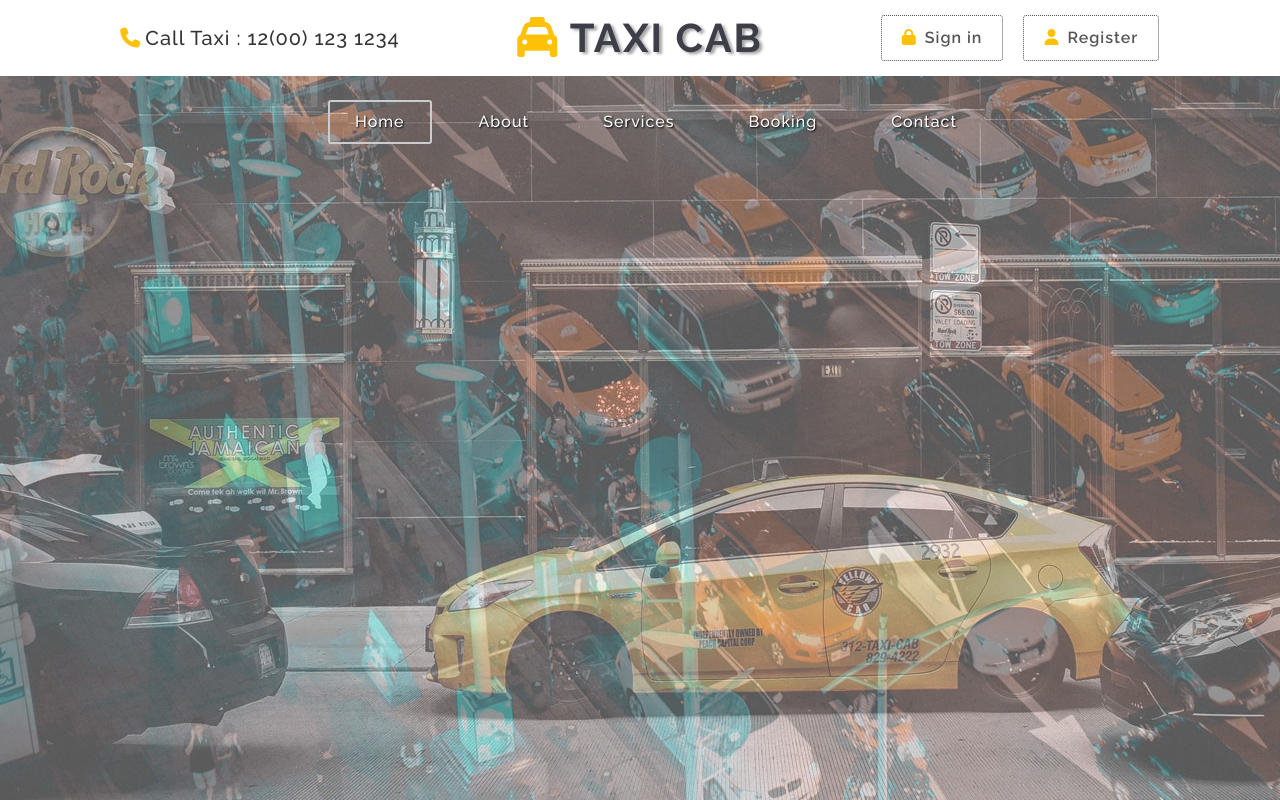
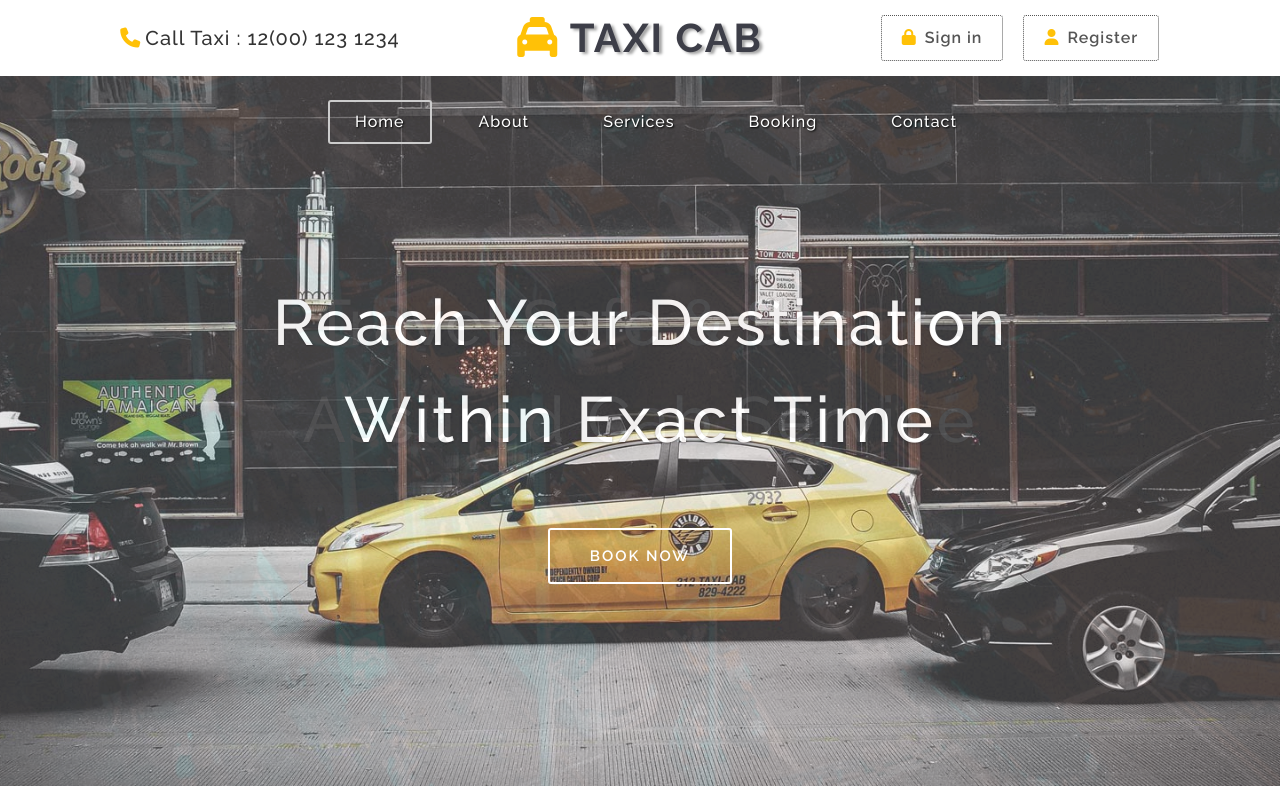
Before and after one commit to Cyber9jaDev/Car-Booking-System, a React (Vite) app in the folder client/: page / in a window 1280 px wide. Shown: the top 800 px of the page. Built offline with nearby package versions, Linux system fonts and the light colour scheme.

Commit message:
updated banner

```diff
--- a/client/src/components/users/Banner.tsx
+++ b/client/src/components/users/Banner.tsx
@@ -28,10 +28,8 @@ const Banner = () => {
           </ul>
         </nav>
       </header>
-      <div className="wrapper">
-        <div className="slider-container">
-          <ReactSlider />
-        </div>
+      <div className="slider-container">
+        <ReactSlider />
       </div>
     </section>
 
--- a/client/src/sass/banner.scss
+++ b/client/src/sass/banner.scss
@@ -2,6 +2,7 @@
   position: relative;
   min-height: calc(100vh - 78px);
   height: 100%;
+  // max-height: 100vh !important;
 
   nav{
     padding-top: 1.5em;
@@ -43,26 +44,38 @@
     width: 100% !important;
     left: 0 !important;
     overflow-x: hidden !important;
+    height: 100%;
+  }
+
+  .slider-container > .wrapper{
+    position: relative;
   }
 
   .banner-img{
+    display: block;
+    position: relative;
     z-index: -1;
-    background-position: center !important;
-    background-size: cover !important;
-    -webkit-background-size: cover !important;
-    background-repeat: no-repeat !important;
-    -o-background-size: cover;
-    -moz-background-size: cover;
-    -ms-background-size: cover;
-    min-height: 710px;
-    // width: 100% !important;
+    object-fit: cover;
+    object-position: center;
+    -o-object-fit: cover;
+    -o-object-position: center;
+    min-height: 710px !important;
+    max-height: 710px !important;
+    height: 100%;
+    width: 100% !important;
   }
 
   .banner-info{
-    padding-top: 15em;
-    // background: red;
-    height: calc(100vh - 80px);
-    z-index: 999 !important;
+    width: 100%;
+    height: 100% !important;
+    display: flex;
+    flex-direction: column;
+    align-items: center;
+    justify-content: center;
+    position: absolute;
+    top: 0;
+    left: 0;
+    z-index: 1 !important;
   }
 
   .banner-info h4, .banner-info h5 {
@@ -71,7 +84,6 @@
     text-shadow: 0 1px 2px rgba(0, 0, 0, 0.37);
     font-size: 4em;
     color: #fff;
-    position: relative;
     z-index: 1 !important;
   }
 
```
